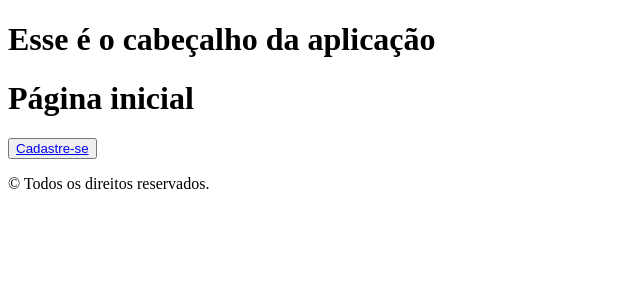
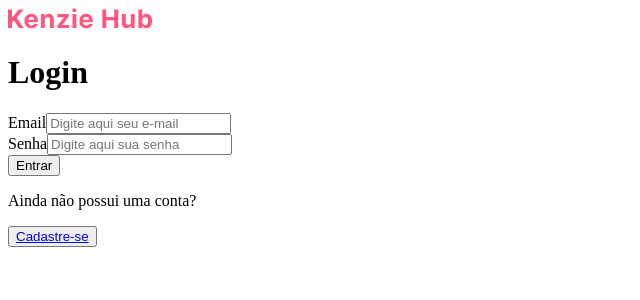
Before and after one commit to Kenzie-Academy-Brasil-Developers/entrega_kenzie_hub_mabatista-pixel, a React (Vite) app: page / in a window 1280 px wide. Shown: the top 300 px of the page, without its empty margins (0-640 px from the left). Built offline with nearby package versions, Linux system fonts and the light colour scheme.

Commit message:
Feat: Criada base da estrutura das rotas e páginas

```diff
--- a/src/App.jsx
+++ b/src/App.jsx
@@ -6,9 +6,9 @@ function App() {
 
   return (
     <>
-      <DefaultTemplate>
+      {/* <DefaultTemplate> */}
         <Routes />
-      </DefaultTemplate>
+      {/* </DefaultTemplate> */}
     </>
   )
 }
--- a/src/Pages/HomePage/index.jsx
+++ b/src/Pages/HomePage/index.jsx
@@ -1,12 +1,19 @@
 import { Link } from "react-router-dom";
+import { DefaultTemplate } from "../../components";
+import { LoginForm } from "../../components/Forms/LoginForm";
+import logo from "../../assets/logo.svg"
 
 export const HomePage = () => {
     return (
-        <main>
-            <h1>Página inicial</h1>
-            <button>
-                <Link to="/register">Cadastre-se</Link>
-            </button>
-        </main>
+        <>
+            <header>
+                <div>
+                    <img src={logo} alt="Logo Kenzie Hub" />
+                </div>
+            </header>
+            <main>
+                <LoginForm />
+            </main>
+        </>
     )
 }
--- a/src/Pages/RegisterPage/index.jsx
+++ b/src/Pages/RegisterPage/index.jsx
@@ -1,11 +1,22 @@
-import { RegisterForm } from "../../components"
-
+import { DefaultTemplate, RegisterForm } from "../../components"
+import  logo  from "../../assets/logo.svg";
+import { Link } from "react-router-dom";
 export const RegisterPage = () => {
-    return(
-        <main>
-            <h1>Crie sua conta</h1>
-            <RegisterForm/>
-        </main>
-
+    return (
+        <>
+            <header>
+                <div>
+                    <img src={logo} alt="Logo Kenzie Hub" />
+                </div>
+                <div>
+                    <button>
+                        <Link to="/">Voltar</Link>
+                    </button>
+                </div>
+            </header>
+            <main>
+                <RegisterForm />
+            </main>
+        </>
     )
 }
--- a/src/Pages/UserPage/index.jsx
+++ b/src/Pages/UserPage/index.jsx
@@ -1,7 +1,21 @@
+import  logo  from "../../assets/logo.svg";
+import { Link } from "react-router-dom";
+
 export const UserPage = () => {
     return (
-        <main>
-            <h1>Página do usuário</h1>
-        </main>
+        <>
+            <header>
+                <div>
+                    <img src={logo} alt="Logo Kenzie Hub" />
+                </div>
+                <button>
+                    <Link to="/">Sair
+                    </Link>
+                </button>
+            </header>
+            <main>
+                <h1>Página do usuário</h1>
+            </main>
+        </>
     )
 }
--- a/src/components/DefaultTemplate/index.jsx
+++ b/src/components/DefaultTemplate/index.jsx
@@ -6,7 +6,7 @@ export const DefaultTemplate = ({ children }) => {
         <>
             <Header />
             {children}
-            <Footer />
+            {/* <Footer /> */}
         </>
     )
 }
--- /dev/null
+++ b/src/components/Forms/LoginForm/index.jsx
@@ -0,0 +1,23 @@
+import { Input } from "../../Input";
+import { Link } from "react-router-dom";
+
+export const LoginForm = () => {
+    return (
+        <form>
+            <div>
+                <h1>Login</h1>
+                <div>
+                    <Input label="Email" type="email" required placeholder="Digite aqui seu e-mail" />
+                </div>
+                <div>
+                    <Input label="Senha" type="password" required placeholder="Digite aqui sua senha" />
+                </div>
+                <button type="submit">Entrar</button>
+                <div>
+                    <p>Ainda não possui uma conta?</p>
+                    <button>   <Link to="/register">Cadastre-se</Link></button>
+                </div>
+            </div>
+        </form>
+    )
+}
--- a/src/components/Forms/RegisterForm/index.jsx
+++ b/src/components/Forms/RegisterForm/index.jsx
@@ -1,10 +1,10 @@
 import { useForm } from "react-hook-form";
 import { Input } from "../../Input";
+import { Select } from "../../Select";
 
 export const RegisterForm = () => {
 
     const { register, handleSubmit } = useForm();
-
 
     const submit = (e) => {
         e.preventDefault();
@@ -12,34 +12,31 @@ export const RegisterForm = () => {
 
     return (
         <form onSubmit={handleSubmit(submit)}>
-            <h1></h1>
+            <h1>Crie sua conta</h1>
+            <span>Rápido e grátis, vamos nessa</span>
             <div>
-                <Input label="name" type="text" {...register("name")} required
+                <Input label="Nome" type="text" {...register("name")} required
                     placeholder="Digite aqui seu nome..." />
             </div>
             <div>
-                <label htmlFor="">Email</label>
-                <input type="email" {...register("email")} />
+                <Input label="Email" type="email" {...register("email")} required placeholder="Digite aqui seu email" />
+
             </div>
             <div>
-                <label htmlFor="">Senha</label>
-                <input type="password" {...password("password")} />
+                <Input label="Senha" type="password" {...register("password")} required placeholder="Digite aqui sua senha" />
             </div>
             <div>
-                <label htmlFor=""></label>
-                <input type="text" />
+                <Input label="Confirmar senha" type="password" {...register("password")} required placeholder="Confirmar senha" />
             </div>
             <div>
-                <label htmlFor=""></label>
-                <input type="text" />
+                <Input label="Bio" type="text" {...register("bio")} required placeholder="Fale sobre você" />
             </div>
             <div>
-                <label htmlFor=""></label>
-                <input type="text" />
+                <Input label="Contato" type="text" {...register("contact")} required placeholder="Opção de contato" />
+
             </div>
             <div>
-                <label htmlFor=""></label>
-                <select name="" id=""></select>
+                <Select />
             </div>
             <button type="submit">Criar conta</button>
         </form>
--- /dev/null
+++ b/src/components/Select/index.jsx
@@ -0,0 +1,21 @@
+import { useState } from "react";
+
+export const Select = () => {
+
+    const [selectedModule, setSelectedModule] = useState("module1")
+
+    return (
+        <label>
+            Selecionar módulo
+            <select name="selectedModule"
+                value={selectedModule} onChange={(e) => setSelectedModule(e.target.value)}>
+                <option value="module1">Módulo 1</option>
+                <option value="module2">Módulo 2</option>
+                <option value="module3">Módulo 3</option>
+                <option value="module4">Módulo 4</option>
+                <option value="module5">Módulo 5</option>
+                <option value="module6">Módulo 6</option>
+            </select>
+        </label>
+    )
+}
```
Also changed, not shown: src/assets/logo.svg (added).
